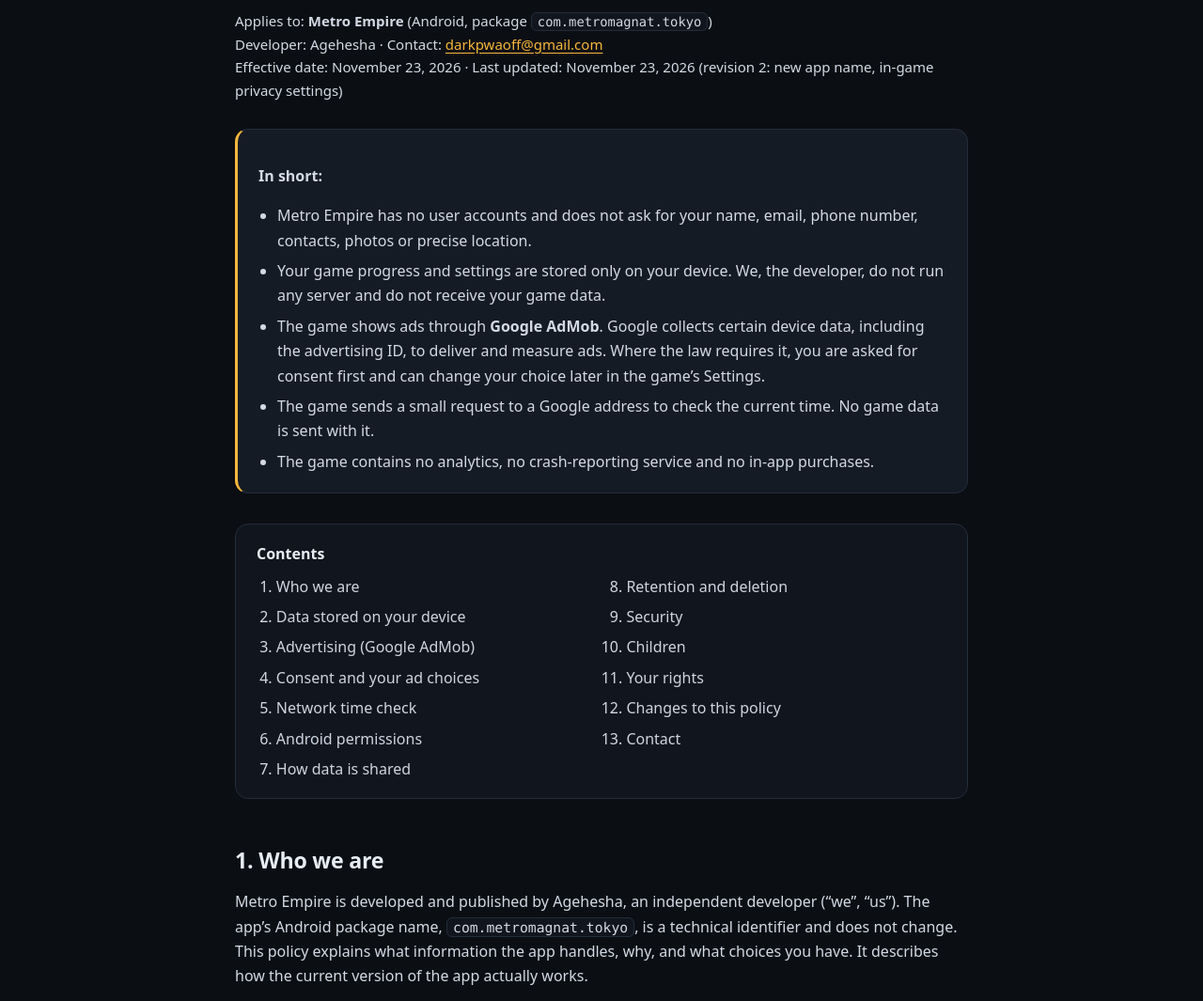
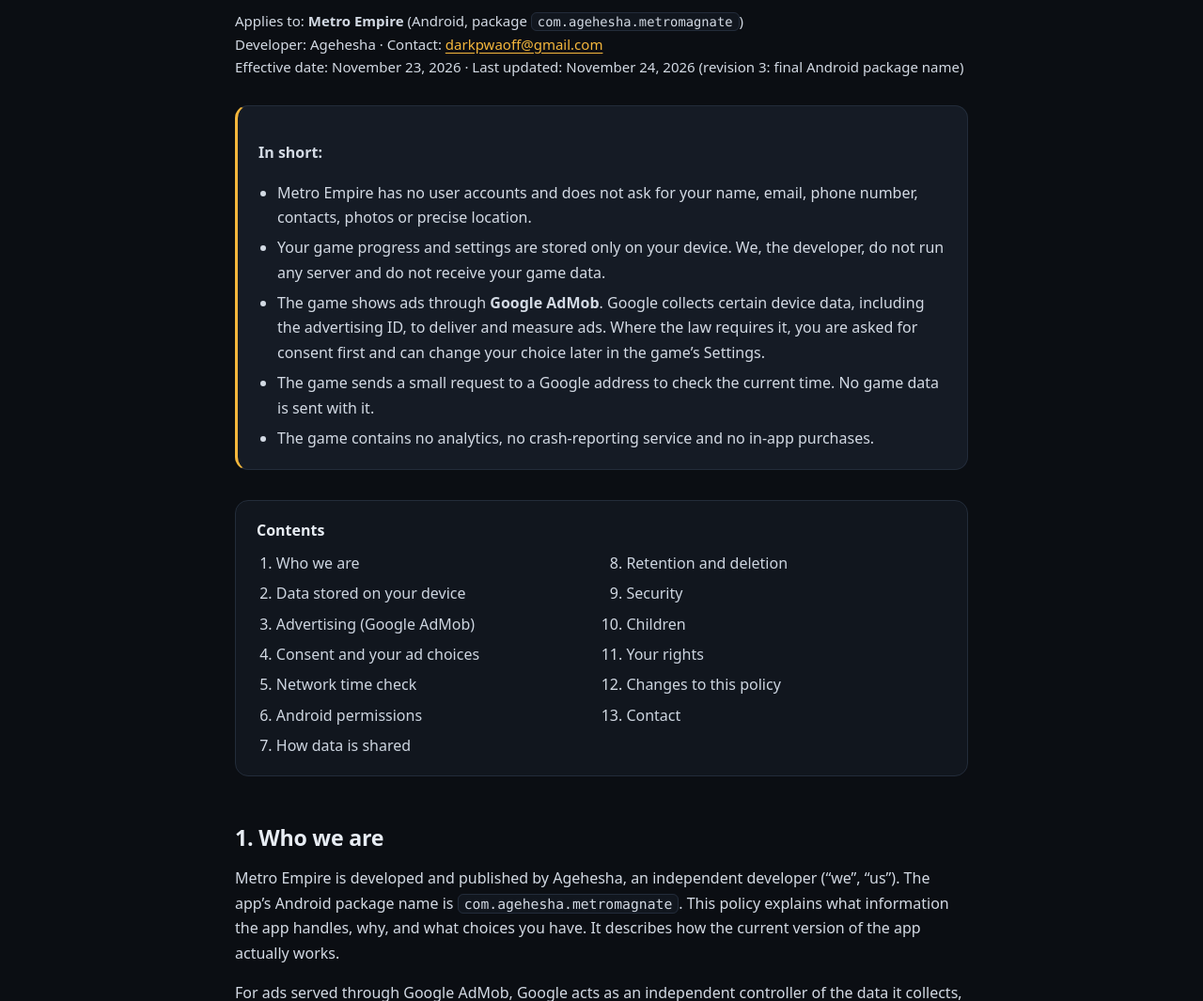
Before and after one commit to Agehesha/Agehesha.github.io, a plain HTML site: page privacy/index.html in a window 1280 px wide. Shown: the part 216-1281 px from the top of the page at 94% size. Drawn offline with Linux system fonts and the light colour scheme.

Commit message:
Privacy policy: final Android package name com.agehesha.metromagnate
Co-Authored-By: Claude Opus 5.5 <noreply@anthropic.com>

```diff
--- a/privacy/index.html
+++ b/privacy/index.html
@@ -33,9 +33,9 @@
     <div class="wrap">
       <p class="eyebrow">Legal</p>
       <h1>Privacy Policy</h1>
-      <p class="meta">Applies to: <strong>Metro Empire</strong> (Android, package <code>com.metromagnat.tokyo</code>)<br>
+      <p class="meta">Applies to: <strong>Metro Empire</strong> (Android, package <code>com.agehesha.metromagnate</code>)<br>
         Developer: Agehesha · Contact: <a href="mailto:darkpwaoff@gmail.com">darkpwaoff@gmail.com</a><br>
-        Effective date: November 23, 2026 · Last updated: November 23, 2026 (revision 2: new app name, in-game privacy settings)</p>
+        Effective date: November 23, 2026 · Last updated: November 24, 2026 (revision 3: final Android package name)</p>
 
       <div class="summary">
         <p><strong>In short:</strong></p>
@@ -68,7 +68,7 @@
       </nav>
 
       <h2 id="who">1. Who we are</h2>
-      <p>Metro Empire is developed and published by Agehesha, an independent developer (“we”, “us”). The app’s Android package name, <code>com.metromagnat.tokyo</code>, is a technical identifier and does not change. This policy explains what information the app handles, why, and what choices you have. It describes how the current version of the app actually works.</p>
+      <p>Metro Empire is developed and published by Agehesha, an independent developer (“we”, “us”). The app’s Android package name is <code>com.agehesha.metromagnate</code>. This policy explains what information the app handles, why, and what choices you have. It describes how the current version of the app actually works.</p>
       <p>For ads served through Google AdMob, Google acts as an independent controller of the data it collects, under its own privacy policy (see <a href="#ads">section 3</a>).</p>
 
       <h2 id="device">2. Data stored on your device</h2>
```
